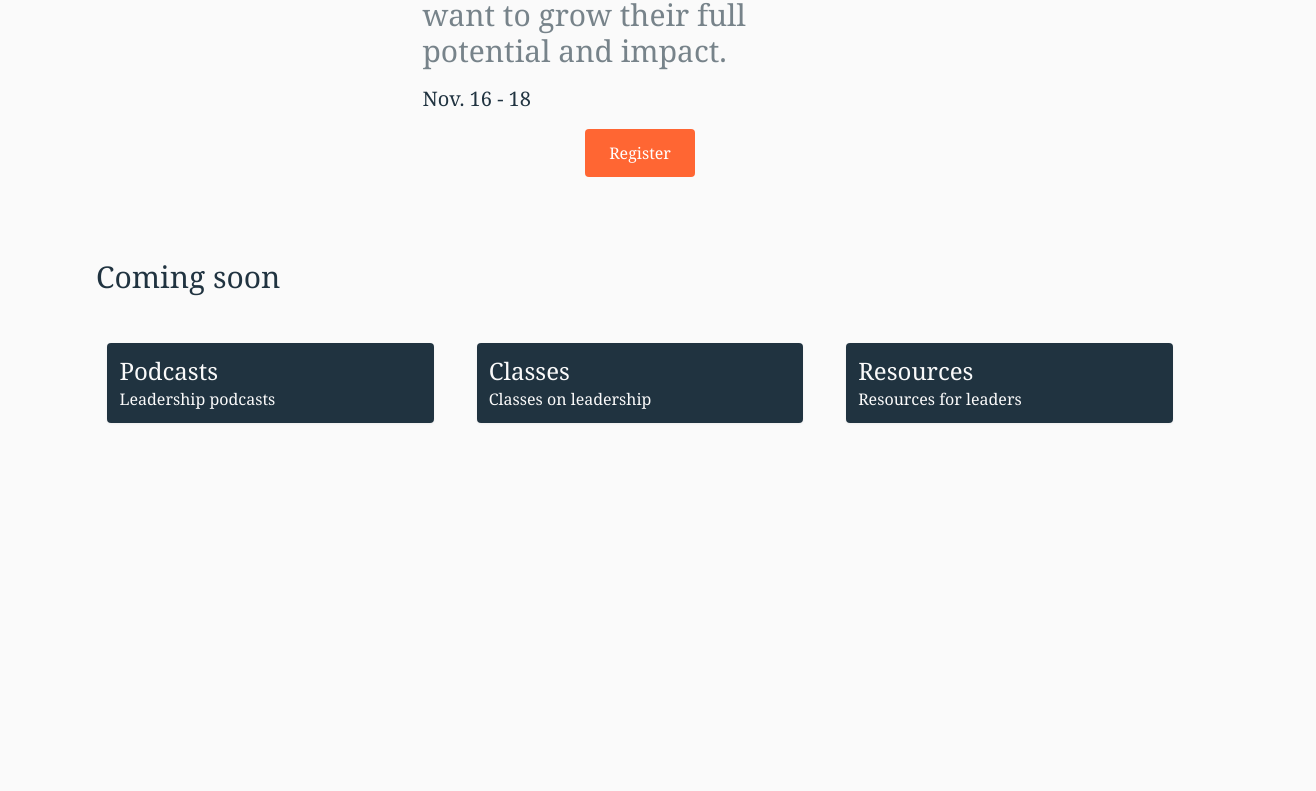
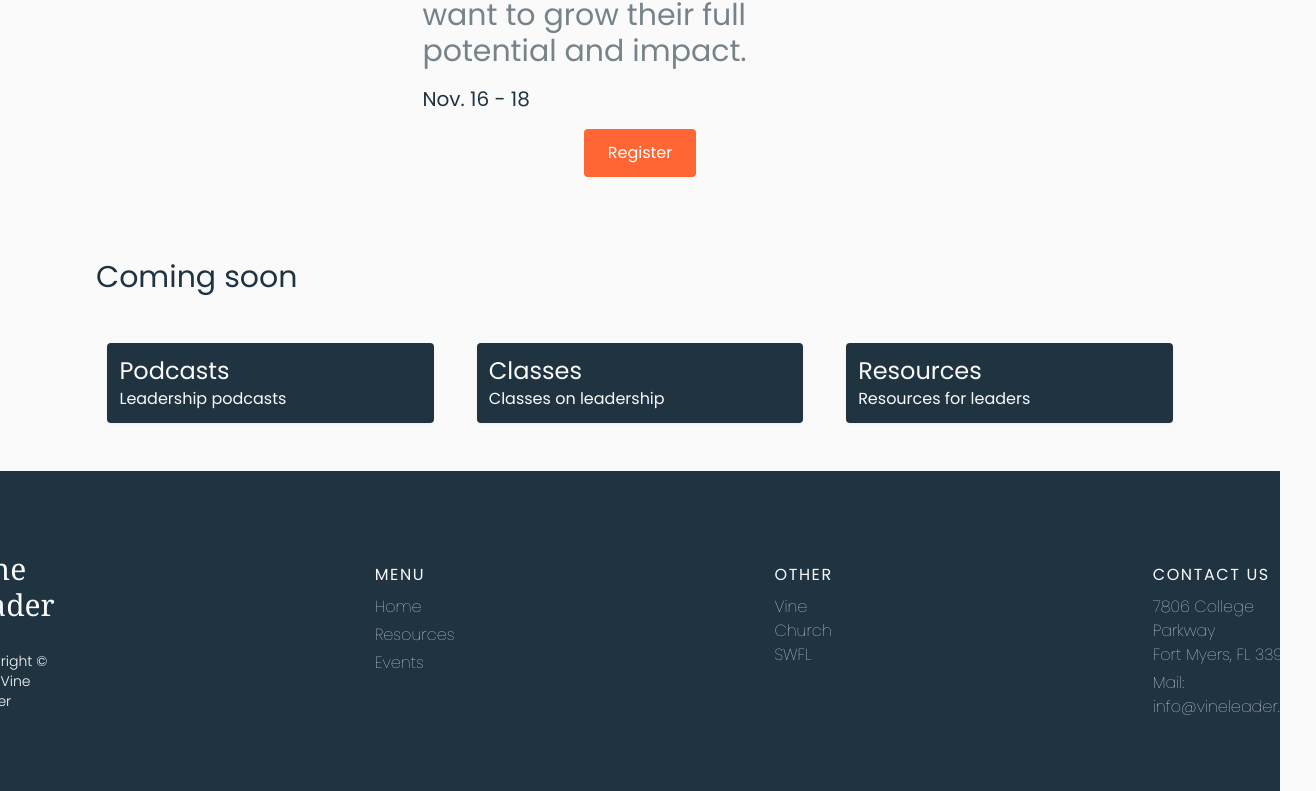
Before and after one commit to rmscrlos/vineleader, a Next.js app: page / in a window 1280 px wide. Shown: the part 349-1140 px from the top of the page, 1316 px wide, since content can reach past the window. Before the commit the page ends 820 px from the top, so only its background shows below. Built offline with nearby package versions, Linux system fonts and the light colour scheme; no server answers.

Commit message:
made footer component

```diff
--- a/src/app/globals.css
+++ b/src/app/globals.css
@@ -76,7 +76,6 @@
 	}
 	body {
 		@apply bg-background text-foreground;
-		font-family: Georgia, "Times New Roman", Times, serif;
 		max-width: 1835px;
 	}
 }
--- a/src/app/layout.tsx
+++ b/src/app/layout.tsx
@@ -2,9 +2,12 @@ import Header from "@/components/header/Header";
 import "./globals.css";
 import type { Metadata } from "next";
 import ThemeProvider from "./ThemeProvider";
+import { Poppins, Geo } from "next/font/google";
+import { cn } from "@/lib/utils";
+import Footer from "@/components/footer/Footer";
 
 export const metadata: Metadata = {
-	title: "Vine Leader",
+	title: "HOME | Vineleader",
 	description: "Maximize Your Leadership",
 	robots: {
 		index: true,
@@ -19,6 +22,13 @@ export const metadata: Metadata = {
 	},
 };
 
+const poppins = Poppins({
+	weight: ["100", "200", "300", "400", "500", "600", "700"],
+	style: ["normal", "italic"],
+	subsets: ["latin"],
+	display: "swap",
+});
+
 export default function RootLayout({
 	children,
 }: {
@@ -29,10 +39,11 @@ export default function RootLayout({
 			<head>
 				<link rel="icon" href="./favicon.ico" sizes="any" />
 			</head>
-			<body className="bg-background text-foreground">
+			<body className={cn(poppins.className, "bg-background text-foreground")}>
 				<ThemeProvider>
 					<Header />
 					{children}
+					<Footer />
 				</ThemeProvider>
 			</body>
 		</html>
--- a/src/components/VineLeaderLogo.tsx
+++ b/src/components/VineLeaderLogo.tsx
@@ -1,7 +1,7 @@
 const VineLeaderLogo = () => {
 	return (
-		<span className="text-3xl">
-			vine <span className="text-blueaccent-1 font-semibold">leader</span>
+		<span className="text-3xl font-geo">
+			vine <span className="text-blueaccent-1 font-[600]">leader</span>
 		</span>
 	);
 };
--- /dev/null
+++ b/src/components/footer/Footer.tsx
@@ -0,0 +1,44 @@
+import React from "react";
+import VineLeaderLogo from "../VineLeaderLogo";
+import Link from "next/link";
+
+const Footer = () => {
+	const currentYear = new Date().getFullYear();
+	return (
+		<div className="bg-foreground h-[20rem] text-background flex justify-center items-baseline gap-[20rem] py-[5rem]">
+			<div className="h-[100%] flex flex-col justify-between">
+				<h1 className="font-geo text-3xl">vine leader</h1>
+				<p className="font-light text-sm">
+					Copyright &copy; {currentYear} Vine Leader
+				</p>
+			</div>
+			<div>
+				<h2 className="tracking-widest mb-2">MENU</h2>
+				<div className="flex flex-col justify-between gap-1 font-sm font-thin">
+					<Link href="/">Home</Link>
+					<Link href="/resources">Resources</Link>
+					<Link href="/events">Events</Link>
+				</div>
+			</div>
+			<div>
+				<h2 className="tracking-widest mb-2">OTHER</h2>
+				<div className="flex flex-col justify-between gap-1 font-sm font-thin">
+					<Link href="https://www.vineswfl.church">Vine Church SWFL</Link>
+				</div>
+			</div>
+			<div>
+				<h2 className="tracking-widest mb-2">CONTACT US</h2>
+
+				<div className="flex flex-col justify-between gap-1 font-sm font-thin">
+					<p>
+						7806 College Parkway <br />
+						Fort Myers, FL 33907 <br />
+					</p>
+					<p>Mail: info@vineleader.com</p>
+				</div>
+			</div>
+		</div>
+	);
+};
+
+export default Footer;
--- a/tailwind.config.js
+++ b/tailwind.config.js
@@ -7,6 +7,9 @@ module.exports = {
 		"./src/app/**/*.{js,ts,jsx,tsx,mdx}",
 	],
 	theme: {
+		fontFamily: {
+			geo: ["Georgia", "Times New Roman", "Times", "serif"],
+		},
 		container: {
 			center: true,
 			padding: "2rem",
```
